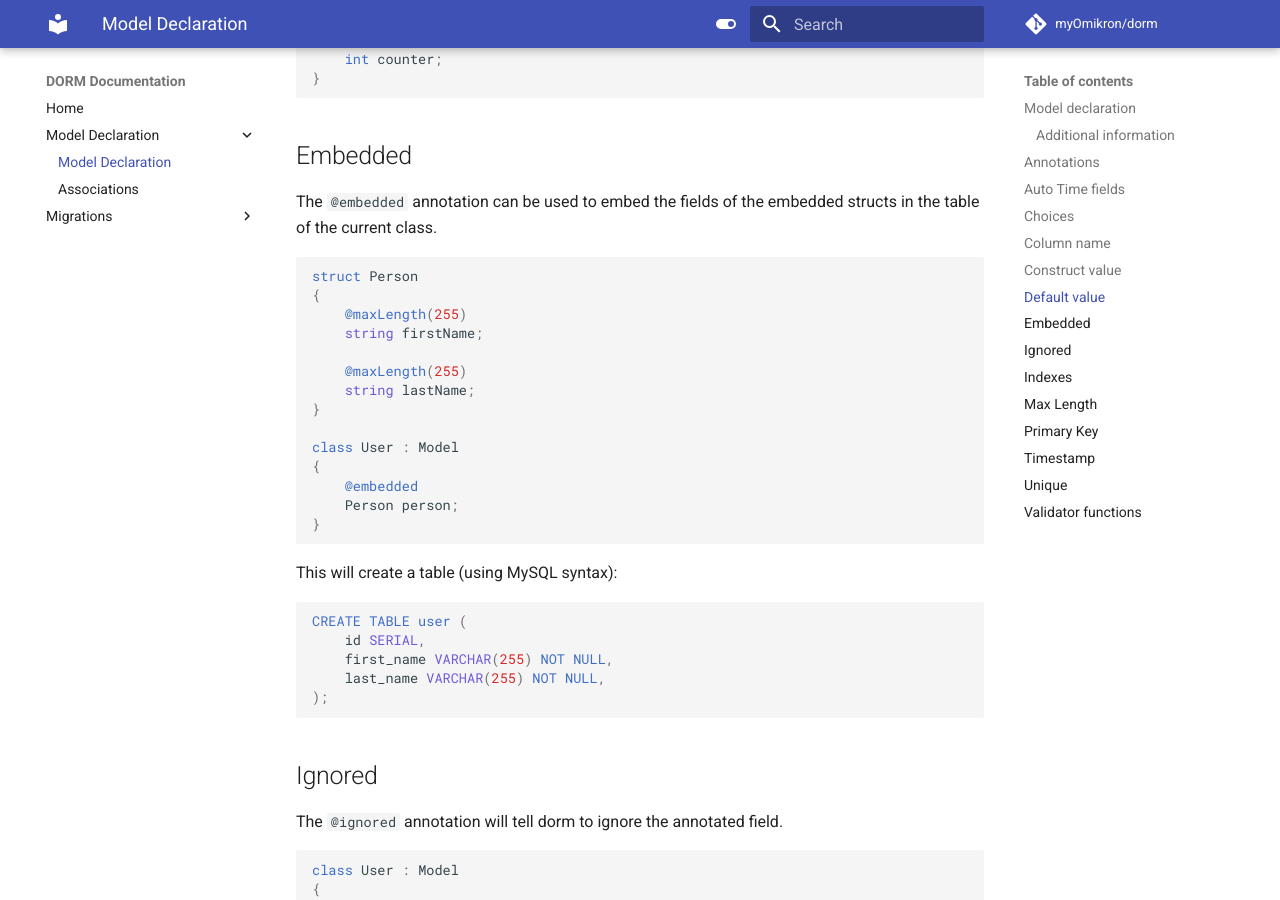
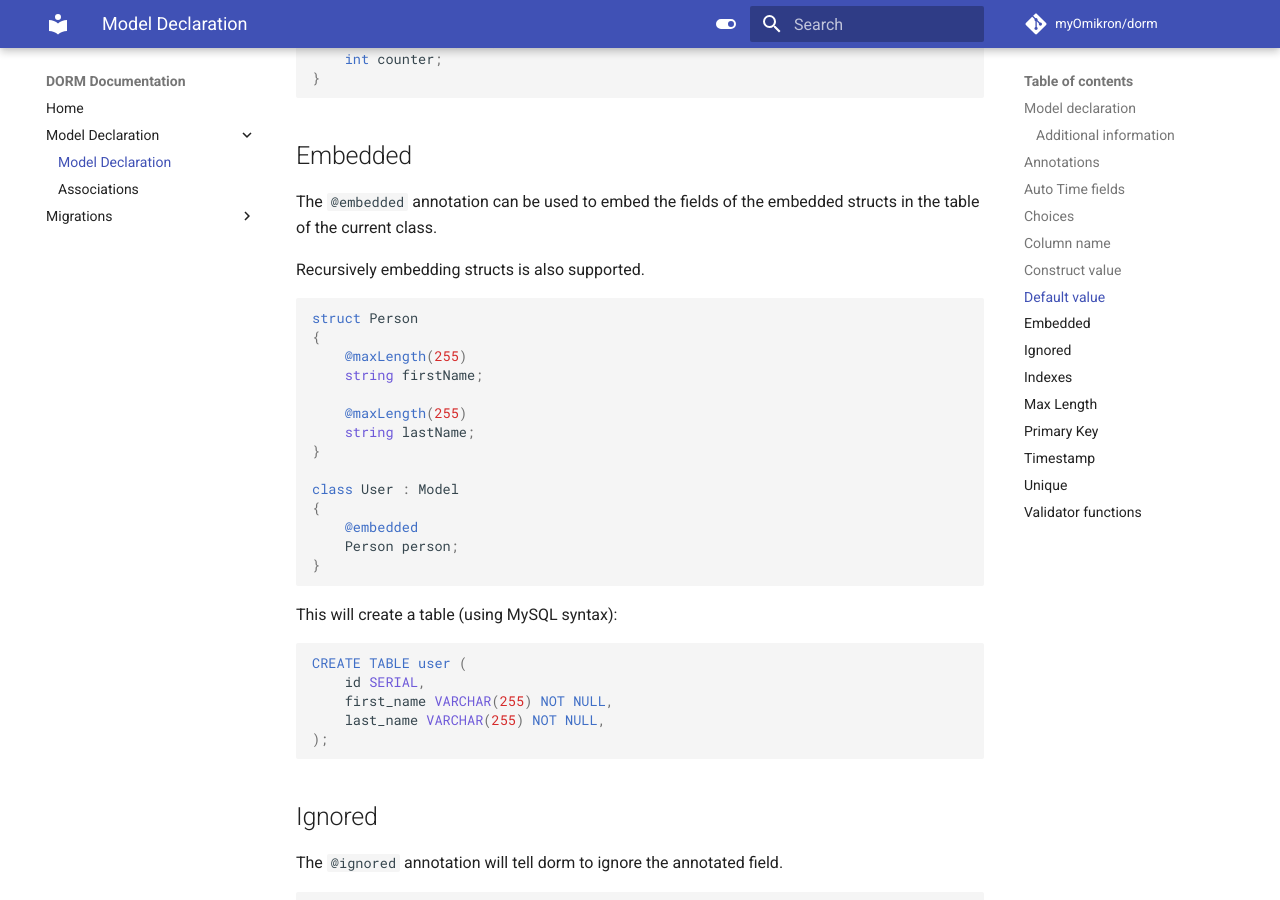
Before and after one commit to rorm-orm/rorm, an MkDocs documentation site: the page built from docs/docs/declaration/model_declaration.md, in a window 1280 px wide and 900 px high, scrolled down 4772 px. Built offline with MkDocs 1.6.1 and Material for MkDocs 9.7.7, drawn with Linux system fonts in a browser that asks for light colours; comment, search, counter and statistics services are not loaded.

Commit message:
Added note for recursively embedding structs

````diff
--- a/docs/docs/declaration/model_declaration.md
+++ b/docs/docs/declaration/model_declaration.md
@@ -202,6 +202,8 @@ class User : Model
 The `@embedded` annotation can be used to embed the fields of the
 embedded structs in the table of the current class.
 
+Recursively embedding structs is also supported.
+
 ```d
 struct Person
 {
````
